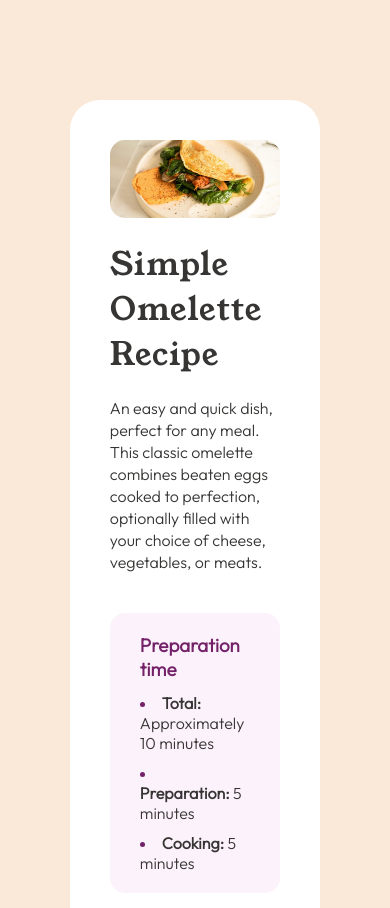
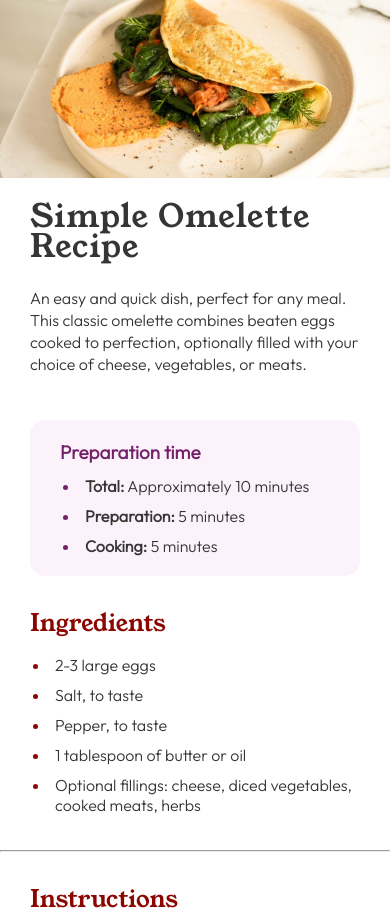
Before and after one commit to PunyHuman666/fm-recipes, a plain HTML site: page index.html in a window 390 px wide. Shown: the top 908 px of the page. Drawn offline with Linux system fonts and the light colour scheme.

Commit message:
Finish mobile version

```diff
--- a/style.css
+++ b/style.css
@@ -5,6 +5,8 @@
     padding: 0;
     box-sizing: border-box;
 }
+
+/* Desktop version */
 
 body {
     background-color: #fae9d9;
@@ -57,7 +59,12 @@ h3 {
 }
 
 .preparation-list li, .ingredients-list li, ol li {
-    padding: 5px 0;
+    padding: 5px 0 5px 5px;
+}
+
+.preparation-list, .ingredients-list {
+    list-style: disc;
+    padding-left: 20px;
 }
 
 .preparation-list li::marker {
@@ -110,3 +117,43 @@ ol li::marker {
     color: #8c0601;
     font-weight: bold;
 }
+
+/* Mobile version */
+
+@media only screen and (max-width: 600px) {
+    body {
+        padding: 0;
+    }
+
+    .container {
+        width: 100%;
+        border-radius: 0;
+        padding: 0;
+    }
+
+    img {
+        border-radius: 0;
+        width: 100%;
+        margin: 0;
+    }
+
+    .preparation,
+    .ingredients,
+    .nutrition,
+    .instructions {
+        margin: 30px;
+    }
+
+    footer {
+        margin-bottom: 30px;
+    }
+
+    h1, p {
+        margin: 15px 30px;
+        padding: 5px 0;
+    }
+
+    h1 {
+        line-height: 30px;
+    }
+}
```
